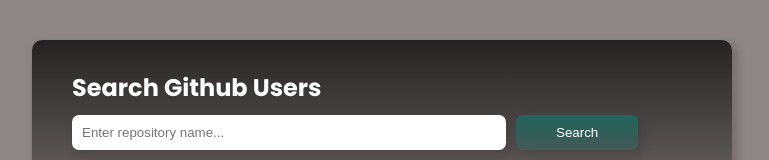
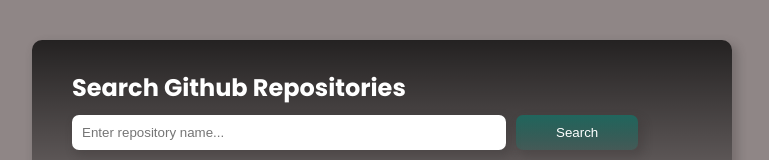
Before and after one commit to SuabshPandey/github-user, a React (Create React App) app: page / in a window 1280 px wide. Shown: the part 157-317 px from the top of the page, without its empty margins (258-1027 px from the left). Built offline with nearby package versions, Linux system fonts and the light colour scheme.

Commit message:
[Completed]

```diff
--- a/src/pages/Home/Home.js
+++ b/src/pages/Home/Home.js
@@ -99,7 +99,7 @@
         <hr className={styles.hr_line} />
       </div>
       <div className={styles.search_form}>
-        <h2>Search Github Users</h2>
+        <h2>Search Github Repositories</h2>
         <form>
           <input
             type="text"
```
